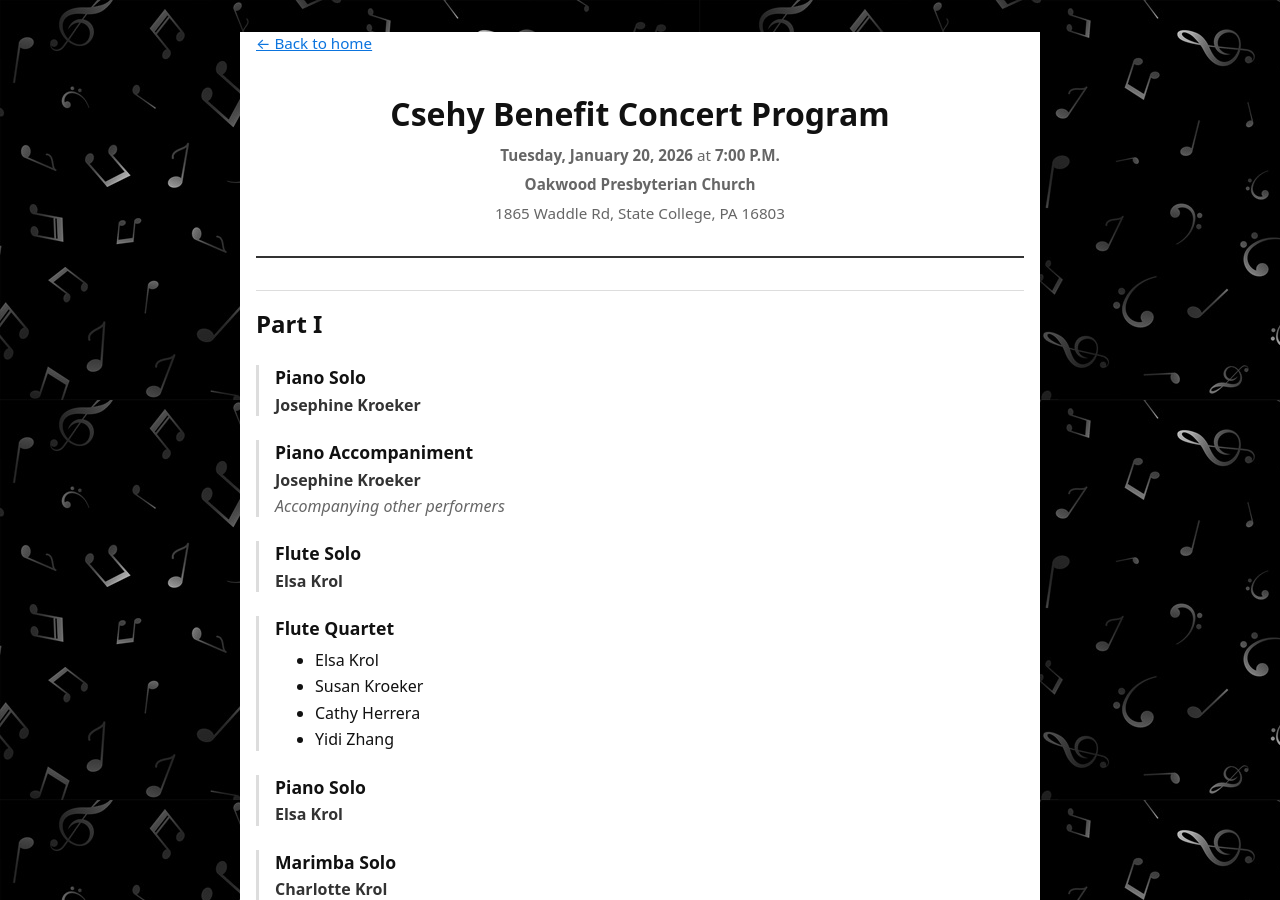
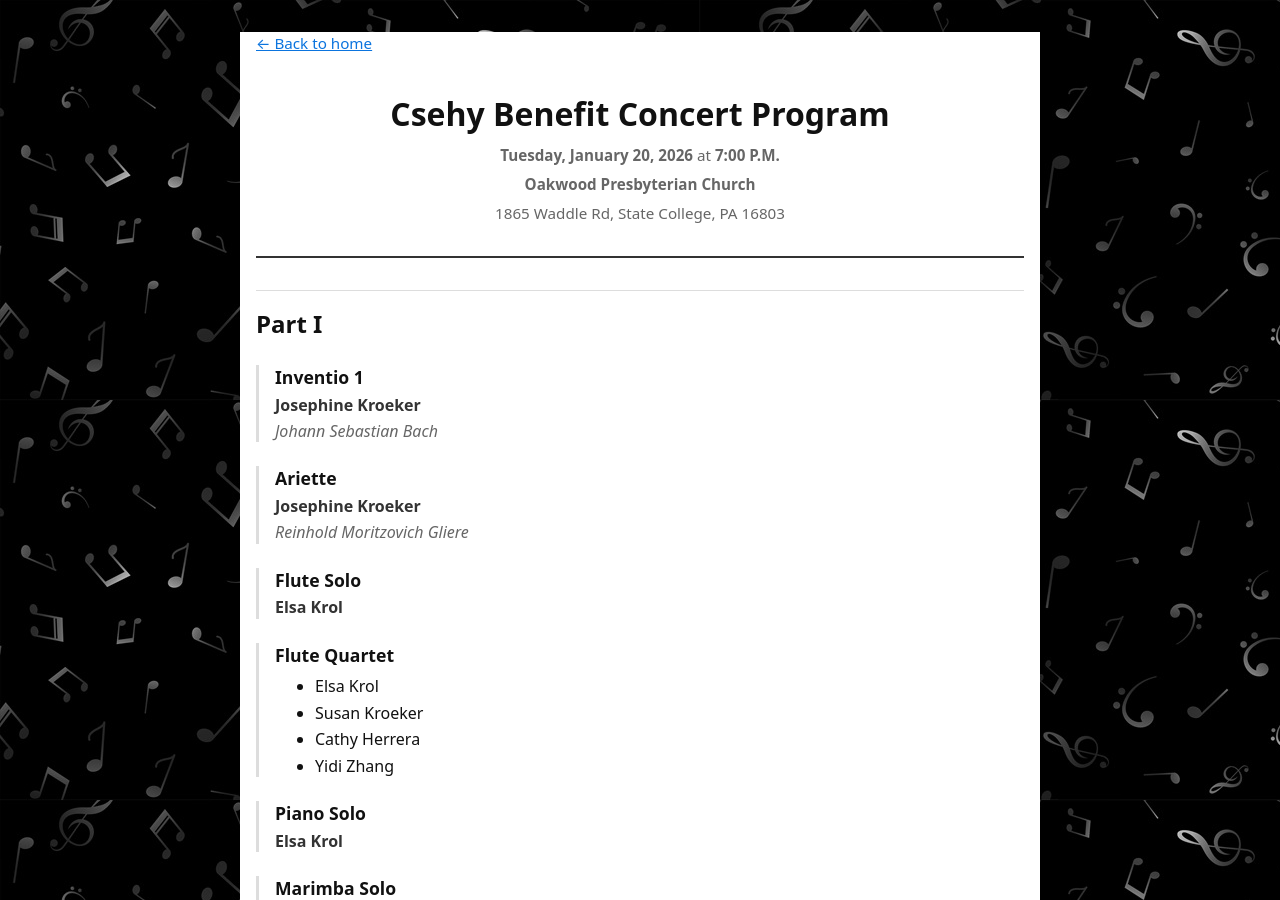
Before and after one commit to KurtKroeker/csehy-fundraising, a Jekyll site: the page built from program.md, in a window 1280 px wide and 900 px high. Built offline with Jekyll 4.4.1, drawn with Linux system fonts in a browser that asks for light colours.

Commit message:
Update program.yml

```diff
--- a/_data/program.yml
+++ b/_data/program.yml
@@ -7,12 +7,13 @@ address: "1865 Waddle Rd, State College, PA 16803"
 sections:
   - title: "Part I"
     items:
-      - title: "Piano Solo"
+      - title: "Inventio 1"
         performer: "Josephine Kroeker"
+        notes: "Johann Sebastian Bach"
 
-      - title: "Piano Accompaniment"
+      - title: "Ariette"
         performer: "Josephine Kroeker"
-        notes: "Accompanying other performers"
+        notes: "Reinhold Moritzovich Gliere"
 
       - title: "Flute Solo"
         performer: "Elsa Krol"
```
